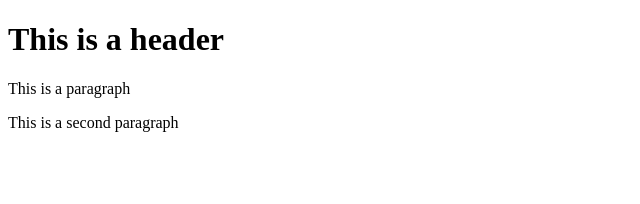
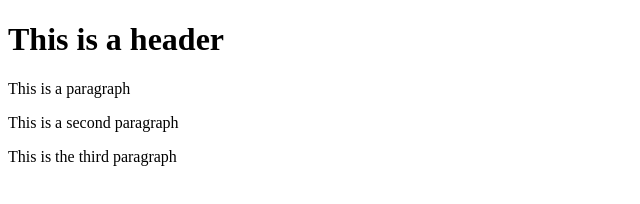
Before and after one commit to Teja199/git-test, a website: page index.html in a window 1280 px wide. Shown: the whole page, without its empty margins (0-640 px from the left). Drawn offline with Linux system fonts and the light colour scheme.

Commit message:
fourth commit

```diff
--- a/index.html
+++ b/index.html
@@ -5,5 +5,6 @@
         <h1>This is a header</h1>
         <p>This is a paragraph</p>
         <p>This is a second paragraph</p>
+        <p>This is the third paragraph</p>
     </body>
 </html>
```
Also changed, not shown: package.json (added, +24 -0 lines), 2 other files.
